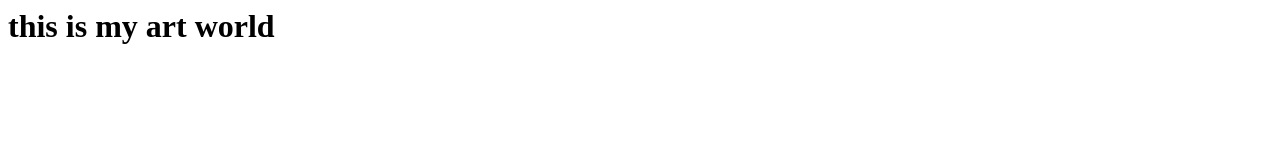
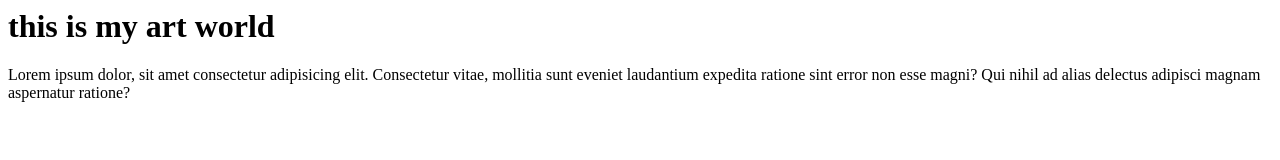
Before and after one commit to Madhurinagashetty/ART_WORLD, a plain HTML site: page index.html in a window 1280 px wide. Drawn offline with Linux system fonts and the light colour scheme.

Commit message:
add paragaph

```diff
--- a/index.html
+++ b/index.html
@@ -1 +1,2 @@
 <h1>this is my art world</h1>
+<p>Lorem ipsum dolor, sit amet consectetur adipisicing elit. Consectetur vitae, mollitia sunt eveniet laudantium expedita ratione sint error non esse magni? Qui nihil ad alias delectus adipisci magnam aspernatur ratione?</p>
```
